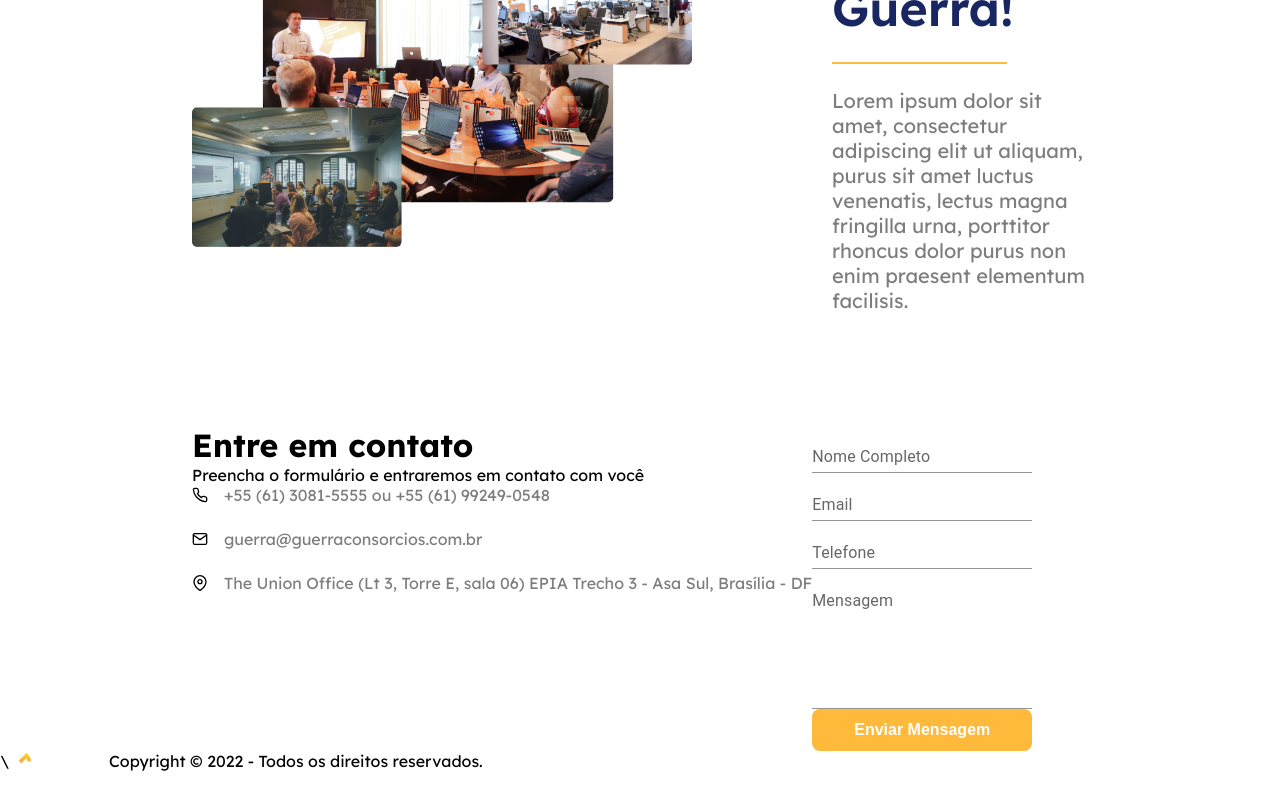
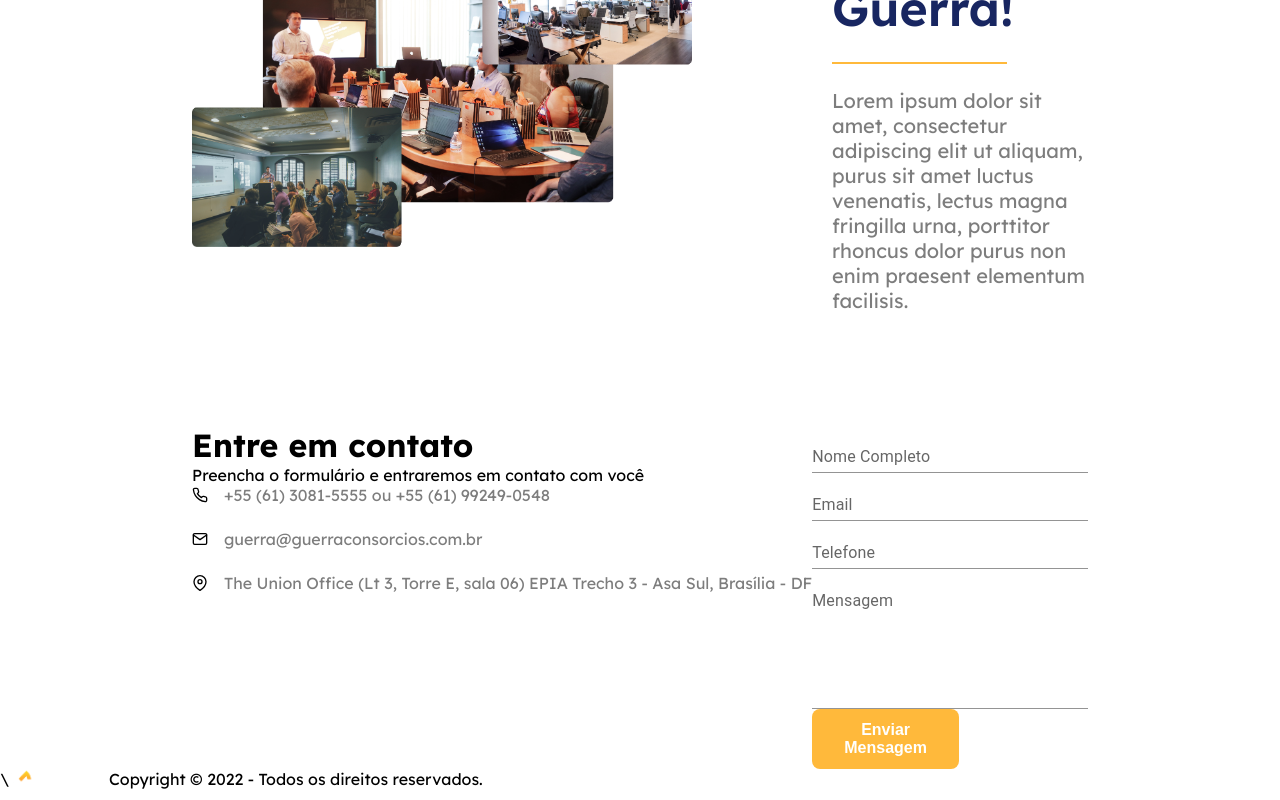
Before and after one commit to LeonardoRibas/finance-landing-page, a React (Create React App) app: page / in a window 1280 px wide. Shown: the part 1490-2290 px from the top of the page. Built offline with nearby package versions, Linux system fonts and the light colour scheme.

Commit message:
Estiliza o Form

```diff
--- a/src/components/Form/index.tsx
+++ b/src/components/Form/index.tsx
@@ -1,22 +1,38 @@
 import React from 'react'
 import * as S from './styles'
 import Button from '../Button'
-import TextField from '@mui/material/TextField'
 
 const Form = () => {
   return (
     <S.Container>
-      <TextField id="standard-basic" label="Nome Completo" variant="standard" />
-      <TextField id="standard-basic" label="Email" variant="standard" />
-      <TextField id="standard-basic" label="Telefone" variant="standard" />
-      <TextField
+      <S.CustomTextField
+        id="standard-basic"
+        label="Nome Completo"
+        variant="standard"
+      />
+      <S.CustomTextField id="standard-basic" label="Email" variant="standard" />
+      <S.CustomTextField
+        id="standard-basic"
+        label="Telefone"
+        variant="standard"
+        placeholder="11912341234"
+      />
+      <S.CustomTextField
         id="standard-multiline-static"
         label="Mensagem"
         multiline
         rows={5}
         variant="standard"
       />
-      <Button text="Enviar Mensagem" />
+      <S.ButtonDiv>
+        <Button
+          text="Enviar Mensagem"
+          variant="primary"
+          onClick={(e) => {
+            e.preventDefault()
+          }}
+        />
+      </S.ButtonDiv>
     </S.Container>
   )
 }
--- a/src/components/Form/styles.ts
+++ b/src/components/Form/styles.ts
@@ -1,6 +1,49 @@
 import styled from 'styled-components'
+import TextField from '@mui/material/TextField'
+import theme from '../../styles/theme'
 
 export const Container = styled.form`
   display: flex;
+  flex: 4;
   flex-direction: column;
+  justify-content: space-between;
 `
+
+export const ButtonDiv = styled.div`
+  width: 50%;
+`
+
+export const CustomTextField = styled(TextField)({
+  '& .MuiInputBase-input': {
+    fontFamily: [
+      '-apple-system',
+      'BlinkMacSystemFont',
+      '"Segoe UI"',
+      'Roboto',
+      '"Helvetica Neue"',
+      'Arial',
+      'sans-serif',
+      '"Apple Color Emoji"',
+      '"Segoe UI Emoji"',
+      '"Segoe UI Symbol"',
+    ].join(','),
+  },
+
+  '& label.Mui-focused': {
+    color: theme.color.secondary,
+  },
+  '& .MuiInput-underline:after': {
+    borderBottomColor: theme.color.primary,
+  },
+  '& .MuiOutlinedInput-root': {
+    '& fieldset': {
+      borderColor: 'red',
+    },
+    '&:hover fieldset': {
+      borderColor: 'yellow',
+    },
+    '&.Mui-focused fieldset': {
+      borderColor: 'green',
+    },
+  },
+})
```
